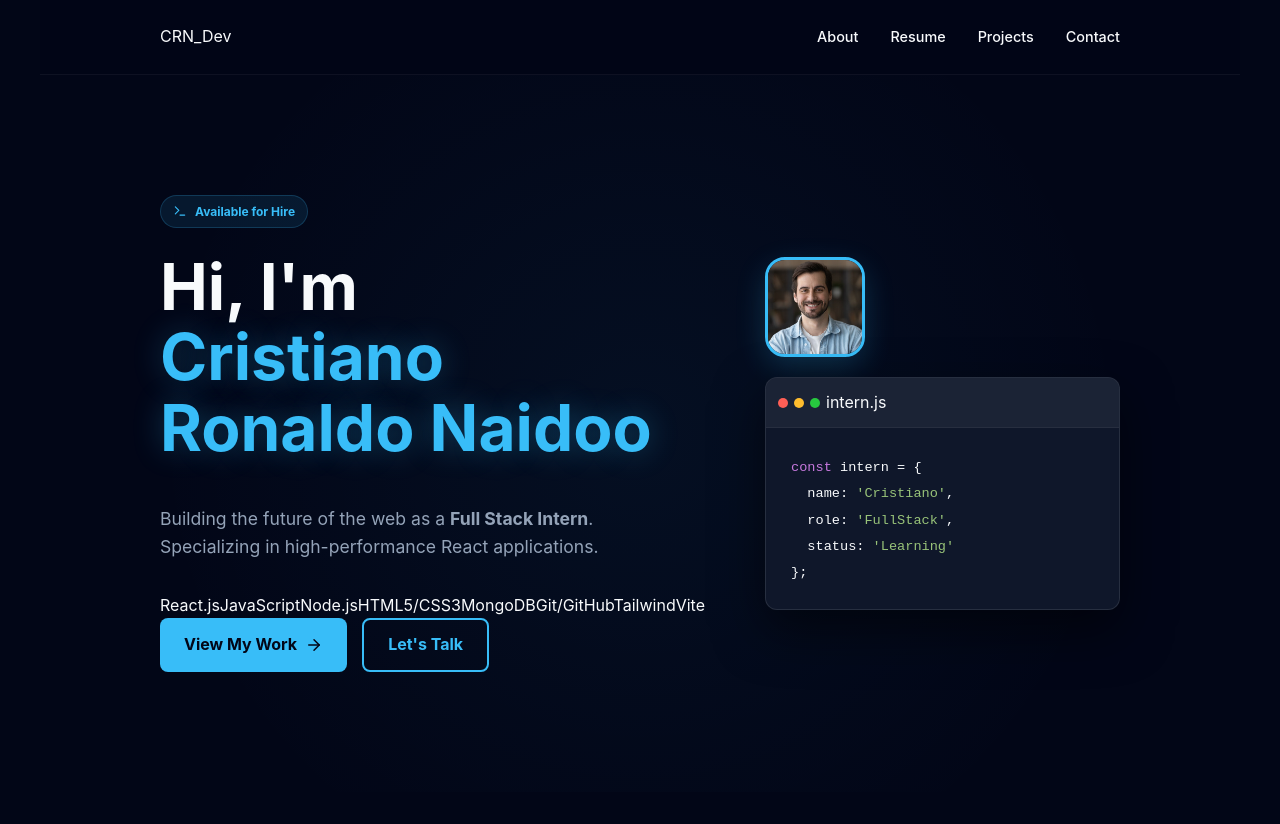
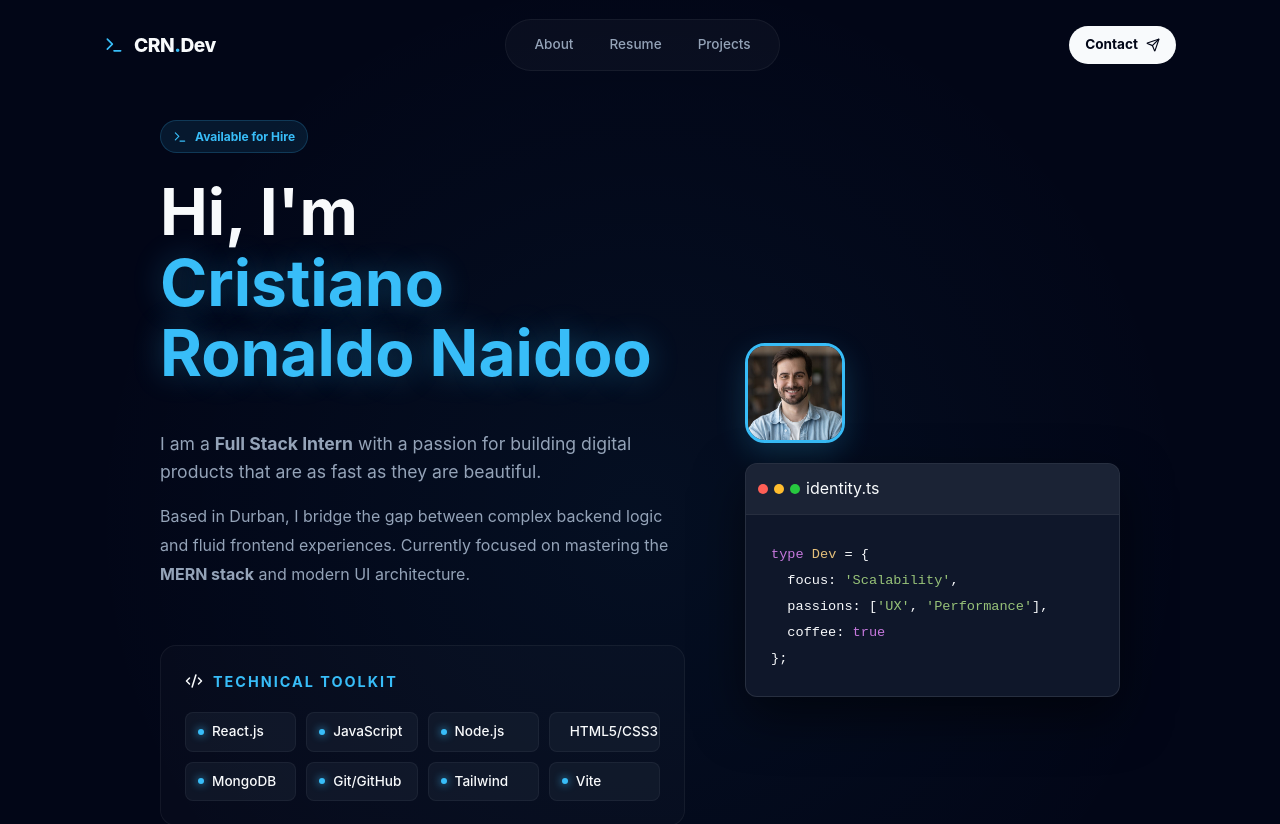
Before and after one commit to ST10254797/FUTURE_FS_01, a React (Vite) app: page / in a window 1280 px wide. Shown: the top 824 px of the page. Built offline with nearby package versions, Linux system fonts and the light colour scheme.

Commit message:
Made minor changes

```diff
--- a/src/App.css
+++ b/src/App.css
@@ -30,30 +30,102 @@ body {
   align-items: center;
 }
 
-/* --- NAVIGATION --- */
+/* --- NAVIGATION v2 --- */
 .navbar {
+  position: fixed;
+  top: 0;
+  width: 100%;
+  padding: 1.2rem 0;
+  z-index: 2000;
+  transition: all 0.4s cubic-bezier(0.4, 0, 0.2, 1);
+}
+
+/* Glassmorphism effect on scroll */
+.navbar.scrolled {
+  padding: 0.8rem 0;
+  background: rgba(2, 6, 23, 0.7);
+  backdrop-filter: blur(12px);
+  border-bottom: 1px solid rgba(56, 189, 248, 0.1);
+}
+
+.nav-container {
+  max-width: 1200px;
+  margin: 0 auto;
   display: flex;
   justify-content: space-between;
   align-items: center;
-  width: 100%;
-  padding: 1.5rem 10%;
-  position: sticky;
-  top: 0;
-  background: rgba(2, 6, 23, 0.8);
-  backdrop-filter: blur(12px);
-  z-index: 1000;
-  border-bottom: 1px solid rgba(255, 255, 255, 0.05);
+  padding: 0 5%;
 }
 
-.nav-links a {
+.logo {
+  display: flex;
+  align-items: center;
+  gap: 10px;
+  font-weight: 800;
+  font-size: 1.2rem;
+  letter-spacing: -0.5px;
   color: var(--text);
+  cursor: pointer;
+}
+
+.logo-icon {
+  color: var(--accent);
+}
+
+.nav-links {
+  display: flex;
+  align-items: center;
+  background: rgba(255, 255, 255, 0.03);
+  padding: 6px 10px;
+  border-radius: 100px;
+  border: 1px solid rgba(255, 255, 255, 0.05);
+}
+
+.nav-item {
+  color: var(--text-dim);
   text-decoration: none;
-  margin-left: 2rem;
-  font-size: 0.9rem;
+  font-size: 0.85rem;
+  font-weight: 500;
+  padding: 8px 18px;
+  border-radius: 100px;
+  transition: all 0.3s ease;
+}
+
+.nav-item:hover {
+  color: var(--accent);
+  background: rgba(56, 189, 248, 0.08);
+}
+
+/* Small Contact Button in Nav */
+.btn-nav-contact {
+  display: flex;
+  align-items: center;
+  gap: 8px;
+  background: var(--text);
+  color: var(--bg);
+  padding: 8px 16px;
+  border-radius: 100px;
+  font-size: 0.85rem;
+  font-weight: 700;
+  text-decoration: none;
   transition: 0.3s;
 }
 
-.nav-links a:hover { color: var(--accent); }
+.btn-nav-contact:hover {
+  background: var(--accent);
+  transform: translateY(-2px);
+  box-shadow: 0 4px 15px rgba(56, 189, 248, 0.3);
+}
+
+/* Mobile Adjustments */
+@media (max-width: 768px) {
+  .nav-links {
+    display: none; /* Usually hidden on mobile in favor of a burger menu */
+  }
+  .navbar {
+    background: rgba(2, 6, 23, 0.95);
+  }
+}
 
 /* --- HERO SECTION --- */
 .hero-section {
@@ -72,7 +144,7 @@ body {
 }
 
 .hero-content {
-  flex: 1.2;
+  flex: 1.4; /* Increased flex to accommodate more text */
   text-align: left;
   display: flex;
   flex-direction: column;
@@ -108,7 +180,83 @@ body {
   font-size: 1.1rem;
   color: var(--text-dim);
   max-width: 500px;
-  margin-bottom: 2rem;
+  margin-bottom: 1rem;
+}
+
+/* --- NEW BIO STYLES --- */
+.about-me-bio {
+  margin-bottom: 2.5rem;
+}
+
+.bio-extra {
+  color: var(--text-dim);
+  font-size: 1rem;
+  max-width: 550px;
+  line-height: 1.8;
+  margin-top: 0.5rem;
+}
+
+/* --- NEW SKILLS SHOWCASE STYLES --- */
+.skills-showcase {
+  background: rgba(255, 255, 255, 0.02);
+  border: 1px solid rgba(255, 255, 255, 0.05);
+  border-radius: 16px;
+  padding: 1.5rem;
+  margin-bottom: 2.5rem;
+  width: 100%;
+  max-width: 600px;
+}
+
+.skills-header {
+  display: flex;
+  align-items: center;
+  gap: 10px;
+  margin-bottom: 1.2rem;
+}
+
+.skills-header h3 {
+  font-size: 0.9rem;
+  text-transform: uppercase;
+  letter-spacing: 2px;
+  color: var(--accent);
+  margin: 0;
+}
+
+.skill-tags-v2 {
+  display: grid;
+  grid-template-columns: repeat(auto-fill, minmax(110px, 1fr));
+  gap: 10px;
+}
+
+.skill-card-mini {
+  background: rgba(30, 41, 59, 0.4);
+  border: 1px solid rgba(255, 255, 255, 0.05);
+  padding: 8px 12px;
+  border-radius: 8px;
+  display: flex;
+  align-items: center;
+  gap: 8px;
+  transition: 0.3s ease;
+}
+
+.skill-card-mini:hover {
+  background: rgba(56, 189, 248, 0.1);
+  border-color: var(--accent);
+  transform: translateY(-2px);
+}
+
+.skill-dot {
+  width: 6px;
+  height: 6px;
+  background: var(--accent);
+  border-radius: 50%;
+  box-shadow: 0 0 8px var(--accent);
+}
+
+.skill-name {
+  font-size: 0.85rem;
+  font-weight: 500;
+  color: var(--text);
 }
 
 /* HERO BUTTONS */
@@ -208,6 +356,7 @@ body {
 .card-body code { font-family: 'Fira Code', monospace; font-size: 0.85rem; line-height: 1.7; }
 .code-keyword { color: #c678dd; }
 .code-string { color: #98c379; }
+.code-class { color: #e5c07b; }
 
 /* --- SECTIONS & GRIDS --- */
 .section {
@@ -521,8 +670,11 @@ body {
 /* --- RESPONSIVE --- */
 @media (max-width: 968px) {
   .hero-container { flex-direction: column; text-align: center; }
-  .hero-content { align-items: center; text-align: center; }
+  .hero-content { align-items: center; text-align: center; flex: 1; }
   .hero-visual { display: none; }
+
+  .bio-extra { margin-left: auto; margin-right: auto; }
+  .skill-tags-v2 { grid-template-columns: repeat(auto-fill, minmax(130px, 1fr)); }
 
   .resume-content-layout { flex-direction: column; text-align: center; gap: 2rem; }
   .resume-text { text-align: center; }
@@ -538,3 +690,7 @@ body {
   .contact-info-side p { margin-left: auto; margin-right: auto; }
   .availability-status { justify-content: center; }
 }
+
+@media (max-width: 600px) {
+  .skill-tags-v2 { grid-template-columns: 1fr 1fr; }
+}
--- a/src/components/Hero.jsx
+++ b/src/components/Hero.jsx
@@ -1,16 +1,15 @@
 import React from 'react';
 import { SKILLS } from '../data';
-import { ArrowRight, Terminal, User } from 'lucide-react';
+import { ArrowRight, Terminal, User, Code2, Cpu, Globe } from 'lucide-react';
 
 const Hero = () => {
-  // Replace with your actual image path in the public folder, e.g., "/profile.jpg"
   const myPhoto = "profile.jpg";
 
   return (
     <header id="about" className="hero-section">
       <div className="hero-container">
 
-        {/* LEFT SIDE: TEXT CONTENT */}
+        {/* LEFT SIDE: PERSONAL BRAND */}
         <div className="hero-content">
           <div className="badge-intro">
             <Terminal size={14} /> <span>Available for Hire</span>
@@ -21,22 +20,38 @@ const Hero = () => {
             <span className="highlight">Cristiano Ronaldo Naidoo</span>
           </h1>
 
-          <p className="subtitle">
-            Building the future of the web as a <strong>Full Stack Intern</strong>.
-            Specializing in high-performance React applications.
-          </p>
+          <div className="about-me-bio">
+            <p className="subtitle">
+              I am a <strong>Full Stack Intern</strong> with a passion for building
+              digital products that are as fast as they are beautiful.
+            </p>
+            <p className="bio-extra">
+              Based in Durban, I bridge the gap between complex backend logic
+              and fluid frontend experiences. Currently focused on mastering
+              the <strong>MERN stack</strong> and modern UI architecture.
+            </p>
+          </div>
 
-          <div className="skill-tags">
-            {SKILLS.map((skill, index) => (
-              <span key={index} className="skill-badge">
-                {skill.name}
-              </span>
-            ))}
+          {/* DEDICATED SKILLS AREA */}
+          <div className="skills-showcase">
+            <div className="skills-header">
+              <Code2 size={18} className="accent-icon" />
+              <h3>Technical Toolkit</h3>
+            </div>
+
+            <div className="skill-tags-v2">
+              {SKILLS.map((skill, index) => (
+                <div key={index} className="skill-card-mini">
+                  <span className="skill-dot"></span>
+                  <span className="skill-name">{skill.name}</span>
+                </div>
+              ))}
+            </div>
           </div>
 
           <div className="hero-btns">
             <a href="#projects" className="btn-primary">
-              View My Work <ArrowRight size={18} />
+              View Projects <ArrowRight size={18} />
             </a>
             <a href="#contact" className="btn-secondary">
               Let's Talk
@@ -44,11 +59,9 @@ const Hero = () => {
           </div>
         </div>
 
-        {/* RIGHT SIDE: PHOTO STACKED ABOVE CARD */}
+        {/* RIGHT SIDE: VISUAL STACK */}
         <div className="hero-visual">
           <div className="visual-stack">
-
-            {/* PHOTO CONTAINER (NOW ABOVE THE CARD) */}
             <div className="profile-container">
               {myPhoto ? (
                 <img
@@ -63,26 +76,24 @@ const Hero = () => {
               )}
             </div>
 
-            {/* THE TERMINAL CARD */}
             <div className="visual-card">
               <div className="card-header">
                 <span className="dot red"></span>
                 <span className="dot yellow"></span>
                 <span className="dot green"></span>
-                <span className="file-name">intern.js</span>
+                <span className="file-name">identity.ts</span>
               </div>
 
               <div className="card-body">
                 <code>
-                  <span className="code-keyword">const</span> intern = &#123; <br />
-                  &nbsp;&nbsp;name: <span className="code-string">'Cristiano'</span>, <br />
-                  &nbsp;&nbsp;role: <span className="code-string">'FullStack'</span>, <br />
-                  &nbsp;&nbsp;status: <span className="code-string">'Learning'</span> <br />
+                  <span className="code-keyword">type</span> <span className="code-class">Dev</span> = &#123; <br />
+                  &nbsp;&nbsp;focus: <span className="code-string">'Scalability'</span>, <br />
+                  &nbsp;&nbsp;passions: [<span className="code-string">'UX'</span>, <span className="code-string">'Performance'</span>], <br />
+                  &nbsp;&nbsp;coffee: <span className="code-keyword">true</span> <br />
                   &#125;;
                 </code>
               </div>
             </div>
-
           </div>
         </div>
 
--- a/src/components/Navbar.jsx
+++ b/src/components/Navbar.jsx
@@ -1,15 +1,41 @@
-import React from 'react';
+import React, { useState, useEffect } from 'react';
+import { Terminal, Send } from 'lucide-react';
 
-const Navbar = () => (
-  <nav className="navbar">
-    <div className="logo">CRN_Dev</div>
-    <div className="nav-links">
-      <a href="#about">About</a>
-      <a href="#resume">Resume</a>
-      <a href="#projects">Projects</a>
-      <a href="#contact">Contact</a>
-    </div>
-  </nav>
-);
+const Navbar = () => {
+  const [scrolled, setScrolled] = useState(false);
+
+  // Adds a shadow/background effect when user scrolls down
+  useEffect(() => {
+    const handleScroll = () => {
+      setScrolled(window.scrollY > 50);
+    };
+    window.addEventListener('scroll', handleScroll);
+    return () => window.removeEventListener('scroll', handleScroll);
+  }, []);
+
+  return (
+    <nav className={`navbar ${scrolled ? 'scrolled' : ''}`}>
+      <div className="nav-container">
+        <div className="logo">
+          <Terminal size={20} className="logo-icon" />
+          <span>CRN<span className="highlight">.</span>Dev</span>
+        </div>
+
+        <div className="nav-links">
+          <a href="#about" className="nav-item">About</a>
+          <a href="#resume" className="nav-item">Resume</a>
+          <a href="#projects" className="nav-item">Projects</a>
+        </div>
+
+        <div className="nav-cta">
+          <a href="#contact" className="btn-nav-contact">
+            <span>Contact</span>
+            <Send size={14} />
+          </a>
+        </div>
+      </div>
+    </nav>
+  );
+};
 
 export default Navbar;
```
